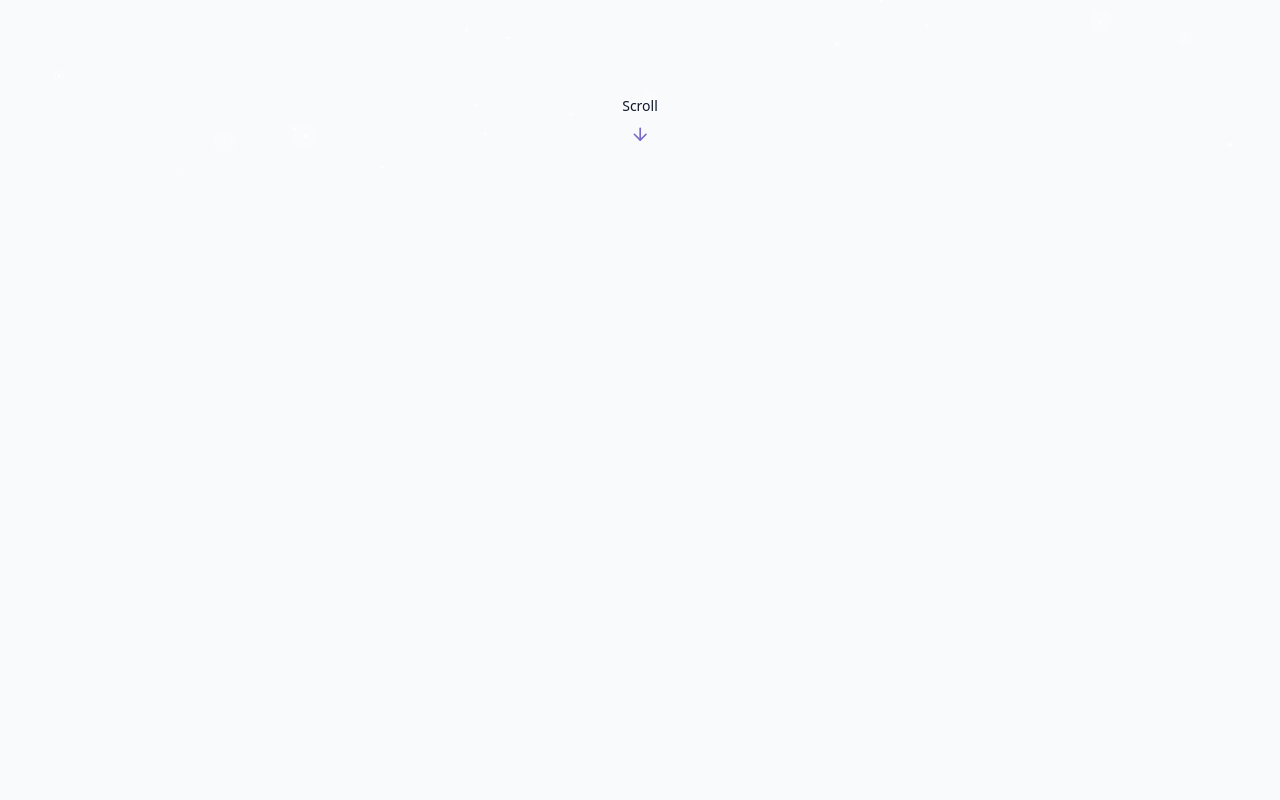
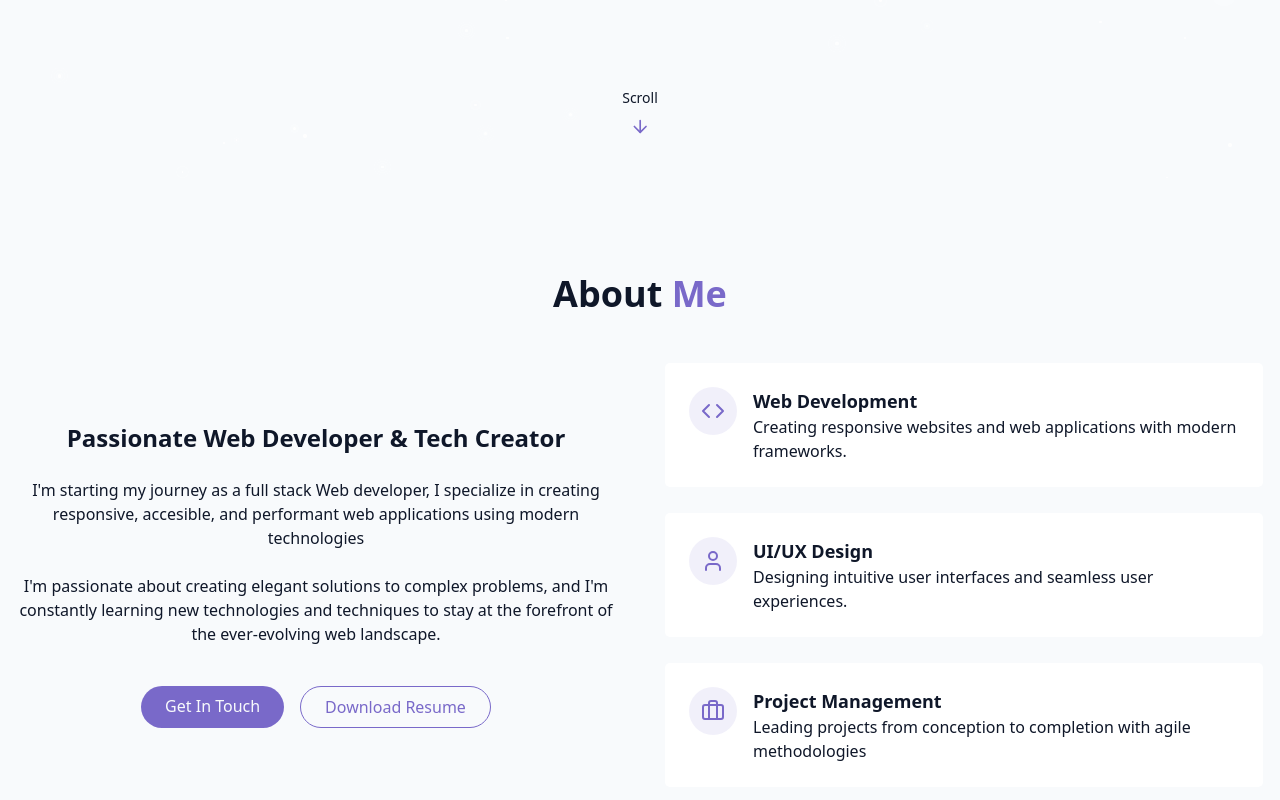
Before and after one commit to mario505/portfolio, a React (Vite) app: page / in a window 1280 px wide. Shown: the part 622-1422 px from the top of the page. Before the commit the page ends 800 px from the top, so only its background shows below. Built offline with nearby package versions, Linux system fonts and the light colour scheme.

Commit message:
create AboutSection.jsx, add styling and base logic to it. Add it to Home.jsx

```diff
--- /dev/null
+++ b/src/components/AboutSection.jsx
@@ -0,0 +1,94 @@
+import { Code, User, Briefcase } from "lucide-react";
+import { cn } from "../lib/utils"
+
+export default function AboutSection(){
+    return(
+        <section id="about" className="py-24 px-4 relative">
+            {" "}
+            <div className="container mx-auto max-w-5xl">
+                <h2 className="text-3xl md:text-4xl font-bold mb-12 text-center">
+                    About <span className="text-primary">Me</span>
+                </h2>
+            </div>
+
+            <div className="grid grid-cols-1 md:grid-cols-2 gap-12 items-center">
+                <div className="space-y-6">
+                    <h3 className="text-2xl font-semibold">Passionate Web Developer & Tech Creator</h3>
+
+                    <p className="text-muted-foreground">
+                        I'm starting my journey as a full stack Web developer,
+                        I specialize in creating responsive, accesible, and
+                        performant web applications using modern technologies
+                    </p>
+
+                    <p className="text-muted-foreground">
+                        I'm passionate about creating elegant solutions to complex
+                        problems, and I'm constantly learning new technologies and
+                        techniques to stay at the forefront of the ever-evolving
+                        web landscape.
+                    </p>
+
+                    <div className="flex flex-col sm:flex-row gap-4 pt-4 justify-center">
+                        <a href="#contact" className="cosmic-button">
+                            {" "}
+                            Get In Touch
+                        </a>
+
+                        <a href="" className={cn("px-6 py-2 rounded-full border border-primary",
+                            "text-primary hover:bg-primary/10 transition-cololor duration-300")}>
+                            Download Resume
+                        </a>
+                    </div>
+                </div>
+
+                <div className="grid grid-cols-1 gap-6">
+                    <div className="gradient-border p-6 card-hover">
+                        <div className="flex items-start gap-4">
+                            <div className="p-3 rounded-full bg-primary/10">
+                                <Code className="h-6 w-6 text-primary"/>
+                            </div>
+
+                            <div className="text-left ">
+                                <h4 className="font-semibold text-lg">Web Development</h4>
+                                <p className="text-muted-foreground">
+                                    Creating responsive websites and web applications with
+                                    modern frameworks.
+                                </p>
+                            </div>
+                        </div>
+                    </div>
+                    <div className="gradient-border p-6 card-hover">
+                        <div className="flex items-start gap-4">
+                            <div className="p-3 rounded-full bg-primary/10">
+                                <User className="h-6 w-6 text-primary"/>
+                            </div>
+
+                            <div className="text-left ">
+                                <h4 className="font-semibold text-lg">UI/UX Design</h4>
+                                <p className="text-muted-foreground">
+                                    Designing intuitive user interfaces and seamless user
+                                    experiences.
+                                </p>
+                            </div>
+                        </div>
+                    </div>
+                    <div className="gradient-border p-6 card-hover">
+                        <div className="flex items-start gap-4">
+                            <div className="p-3 rounded-full bg-primary/10">
+                                <Briefcase className="h-6 w-6 text-primary"/>
+                            </div>
+
+                            <div className="text-left ">
+                                <h4 className="font-semibold text-lg">Project Management</h4>
+                                <p className="text-muted-foreground">
+                                    Leading projects from conception to completion with
+                                    agile methodologies
+                                </p>
+                            </div>
+                        </div>
+                    </div>
+                </div>
+            </div>
+        </section>
+    );
+}
--- a/src/pages/Home.jsx
+++ b/src/pages/Home.jsx
@@ -1,3 +1,4 @@
+import AboutSection from "../components/AboutSection";
 import HeroSection from "../components/HeroSection";
 import Navbar from "../components/Navbar";
 import StarBackground from "../components/StarBackground";
@@ -18,6 +19,7 @@
         {/* Main Content */}
         <main>
             <HeroSection />
+            <AboutSection />
         </main>
 
 
```
